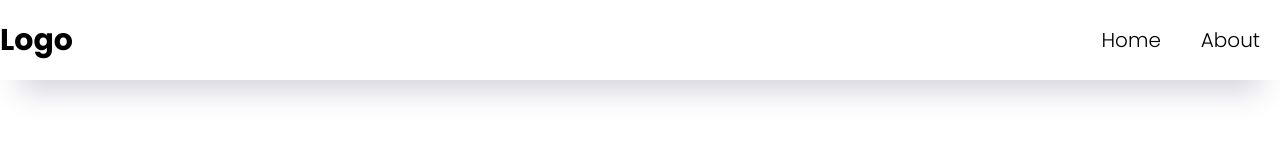
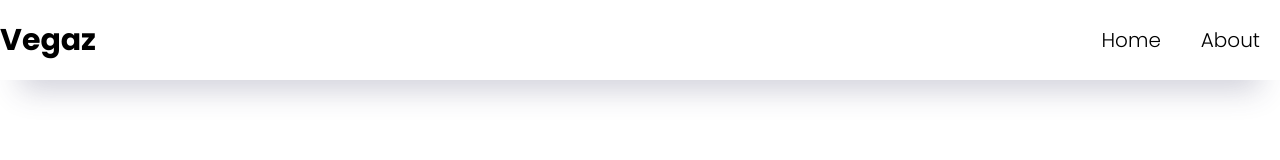
Before and after one commit to tadeovegaz/MySite, a React (Create React App) app in the folder mywebsite/: page / in a window 1280 px wide. Shown: the top 160 px of the page. Built offline with nearby package versions, Linux system fonts and the light colour scheme.

Commit message:
New icon in navbar
new icon for react icons

```diff
--- a/mywebsite/src/components/navbar.jsx
+++ b/mywebsite/src/components/navbar.jsx
@@ -3,13 +3,15 @@ import "../css/navbar.css"
 import { FaBars } from 'react-icons/fa';
 import { ImCross } from 'react-icons/im';
 import { useState } from "react";
+import { FiX } from "react-icons/fi";
+
 
 const Navbar = () => {
     const [Mobile, setMobile] = useState(false)
 
     return (
         <nav className="navbar">
-                <h3 className="logo">Logo</h3>
+                <h3 className="logo">Vegaz</h3>
                 <ul className={Mobile? "nav-links-mobile" : "nav-links"} onClick={() => setMobile(false)}>
                     <Link to='/' className='home'>
                         <li>Home</li>
@@ -19,7 +21,7 @@ const Navbar = () => {
                     </Link>
                 </ul>
                 <button className="mobile-menu-icon" onClick={() => setMobile(!Mobile)} >
-                    {Mobile ? <ImCross /> : <FaBars />}
+                    {Mobile ? <FiX /> : <FaBars />}
                 </button>
         </nav>
     )
```
Also changed, not shown: 1 other file (tests, documents, lock files or other folders).
